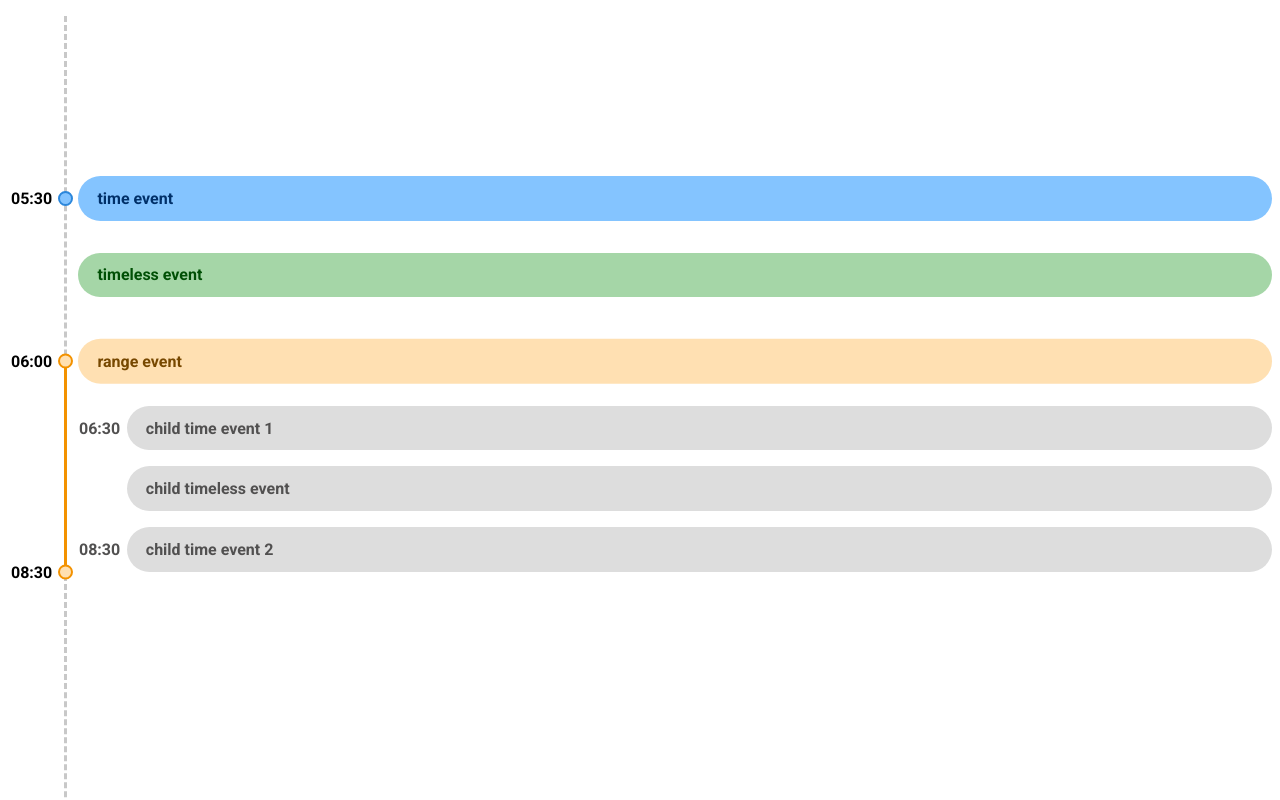
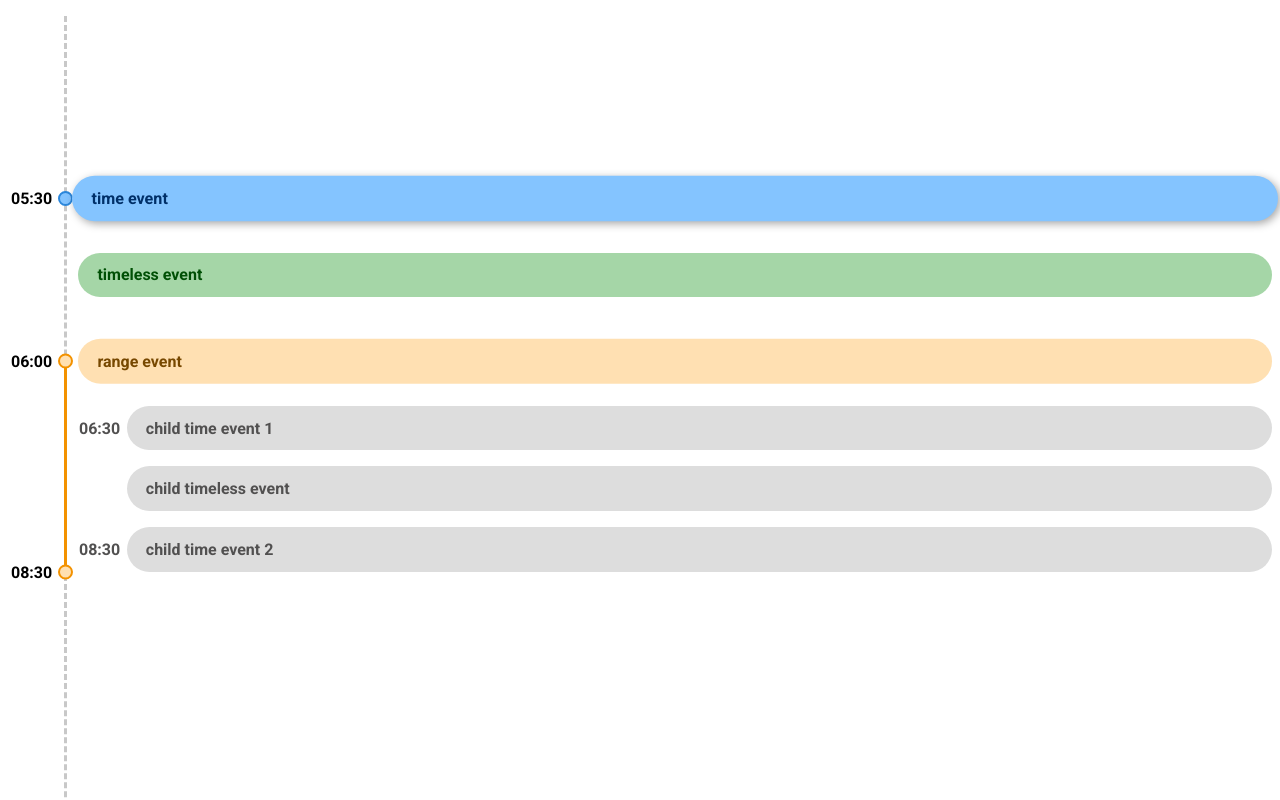
Before and after one commit to noppytinto/portfolio-travelmates-front, a React (Create React App) app: page / in a window 1280 px wide. In both pictures the pointer is over the element "time event". Shown: the top 800 px of the page. Built offline with nearby package versions, Linux system fonts and the light colour scheme.

Commit message:
add event hover effect

```diff
--- a/src/components/reusables/BaseEvent/BaseEvent.module.scss
+++ b/src/components/reusables/BaseEvent/BaseEvent.module.scss
@@ -22,11 +22,20 @@
     color: var.$color--grey;
 
     background-color: var.$color--grey-light;
+    transition: all .2s;
   }
+
+  &__header:hover {
+    transform: scale(1.01);
+    box-shadow: .15em .15em .5em 0 rgba($color: #000000, $alpha: .35);
+  }
+
 
   &__title {
     font-weight: bold;
   }
+
+
 
 }// .event
 
```
